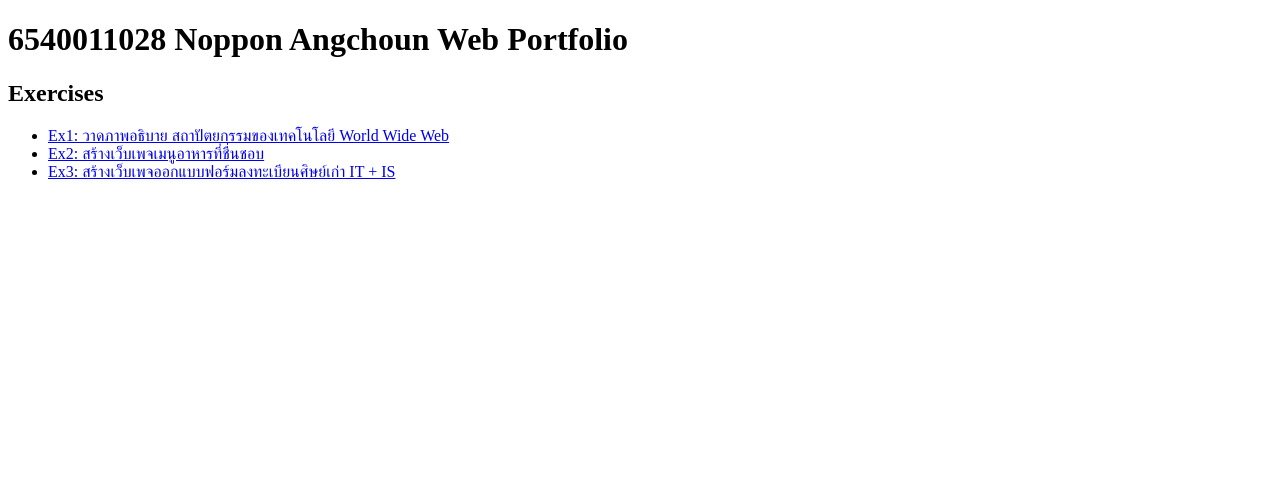
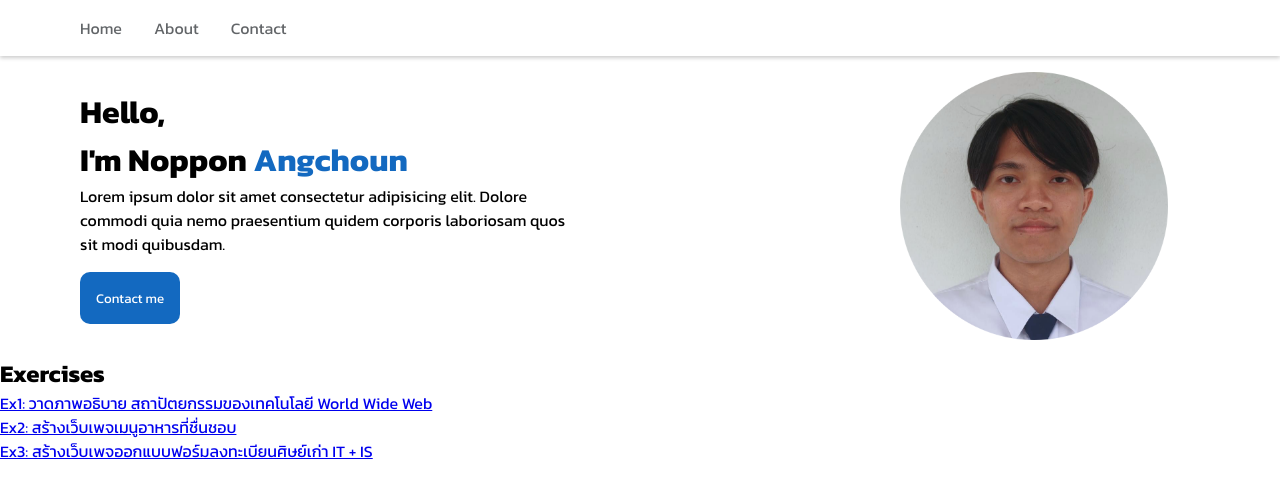
Before and after one commit to IceMan0D/Project_Web_Port, a plain HTML site: page index.html in a window 1280 px wide. Drawn offline with Linux system fonts and the light colour scheme.

Commit message:
add style

```diff
--- a/index.html
+++ b/index.html
@@ -1,31 +1,48 @@
 <!DOCTYPE html>
 <html lang="en">
+
 <head>
   <meta charset="UTF-8" />
   <meta name="viewport" content="width=device-width, initial-scale=1.0" />
   <title>6540011028 Noppon</title>
+  <link rel="stylesheet" href="styles.css">
 </head>
 
 <body>
-    <h1>6540011028 Noppon Angchoun Web Portfolio</h1>
+  <nav>
+    <ul>
+      <li><a href="#">Home</a></li>
+      <li><a href="#">About</a></li>
+      <li><a href="#">Contact</a></li>
+    </ul>
+  </nav>
+  <div class="container">
+    <div class="introduce">
+      <h1>Hello,</h1>
+      <h1>I'm Noppon <span>Angchoun</span></h1>
+      <p>Lorem ipsum dolor sit amet consectetur adipisicing elit. Dolore commodi quia nemo praesentium quidem corporis
+        laboriosam quos sit modi quibusdam.</p>
+      <div class="contact">
+        <button>Contact me</button>
+      </div>
+    </div>
+    <img class="profile" src="image/jang.png" alt="">
+  </div>
   <h2>Exercises</h2>
   <ul>
     <li>
       <a
-          href="https://www.canva.com/design/DAFxstlLXr8/RTPN7qSuomwGEwNyjQgSRg/view?utm_content=DAFxstlLXr8&utm_campaign=designshare&utm_medium=link&utm_source=editor"
-          >Ex1: วาดภาพอธิบาย สถาปัตยกรรมของเทคโนโลยี World Wide Web</a
-        >
+        href="https://www.canva.com/design/DAFxstlLXr8/RTPN7qSuomwGEwNyjQgSRg/view?utm_content=DAFxstlLXr8&utm_campaign=designshare&utm_medium=link&utm_source=editor">Ex1:
+        วาดภาพอธิบาย สถาปัตยกรรมของเทคโนโลยี World Wide Web</a>
     </li>
     <li>
-        <a href="exercise/EX2 Noppon/ex2.html"
-          >Ex2: สร้างเว็บเพจเมนูอาหารที่ชื่นชอบ</a
-        >
+      <a href="exercise/EX2 Noppon/ex2.html">Ex2: สร้างเว็บเพจเมนูอาหารที่ชื่นชอบ</a>
     </li>
     <li>
-        <a href="ex3_028_056.html"
-          >Ex3: สร้างเว็บเพจออกแบบฟอร์มลงทะเบียนศิษย์เก่า IT + IS</a
-        >
+      <a href="ex3_028_056.html">Ex3: สร้างเว็บเพจออกแบบฟอร์มลงทะเบียนศิษย์เก่า IT + IS</a>
     </li>
   </ul>
+
 </body>
+
 </html>
--- /dev/null
+++ b/styles.css
@@ -0,0 +1,76 @@
+@import url('https://fonts.googleapis.com/css2?family=Kanit:wght@400;700&display=swap');
+
+* {
+  box-sizing: border-box;
+  margin: 0;
+  padding: 0;
+  font-family: 'Kanit', sans-serif;
+}
+
+/* Navigation */
+nav {
+    padding: 1rem 5rem;
+    box-shadow: 0 2px 4px rgba(0, 0, 0, 0.2);
+
+    ul {
+      display: flex;
+
+      li {
+        list-style: none;
+        padding: 0 2rem 0 0;
+        a {
+            text-decoration: none;
+            color: #626568;
+            cursor: pointer;
+            &:hover {
+                color: #1369c0;
+                border-bottom: 3px solid #1369c0;
+            }
+        }
+      }
+    }
+  }
+
+/* Hero */
+.container {
+  display: flex;
+  justify-content: space-between;
+  align-items: center;
+  padding: 1rem 5rem;
+
+  .introduce {
+    display: flex;
+    flex-direction: column;
+    width: 500px;
+
+    span {
+      color: #1369c0;
+    }
+
+    .contact button {
+      margin-top: 1rem;
+      padding: 1rem;
+      background-color: #1369c0;
+      color: #fff;
+      border-radius: 10px;
+      border: none;
+      outline: none;
+      cursor: pointer;
+
+      &:hover {
+        background-color: #fff;
+        color: #1369c0;
+        outline: 1px solid #1369c0;
+        transition: 0.5s;
+      }
+    }
+  }
+}
+
+.profile {
+  /* border-radius: 50%; */
+  /* height: 300px; */
+  width: 300px;
+  padding: 0 2rem 0 0;
+  /* box-shadow: 0 4px 8px 0 rgba(0, 0, 0, 0.2); */
+}
```
Also changed, not shown: image/jang.png (added), image/owner_profile.jpg (added). Lines whose indentation alone changed are shown as unchanged.
